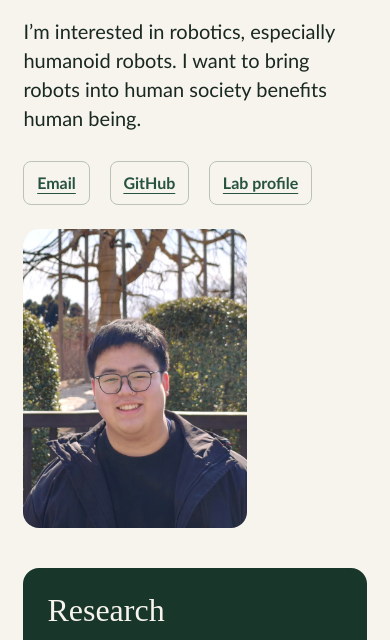
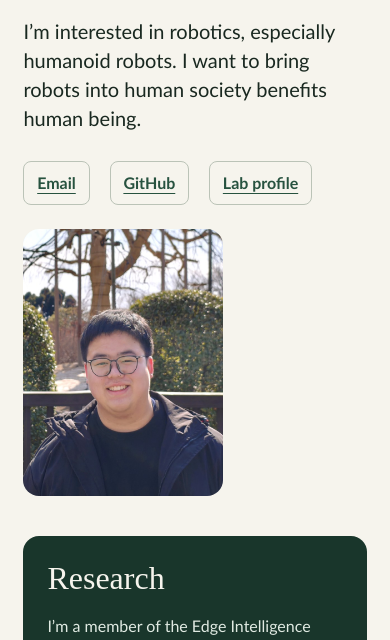
Before and after one commit to TenneyXu/tenneyxu.github.io, a plain HTML site: page index.html in a window 390 px wide. Shown: the part 204-844 px from the top of the page. Drawn offline with Linux system fonts and the light colour scheme.

Commit message:
Reduce homepage portrait size

```diff
--- a/index.html
+++ b/index.html
@@ -22,11 +22,11 @@
     .profile-links { margin-top: 1.75rem; }
     .profile-links a { display: inline-flex; align-items: center; min-height: 2.75rem; border: 1px solid #bbc3b7; border-radius: .5rem; padding: .45rem .8rem; font-weight: 600; }
     .profile-links a:hover { background: #e7ece4; text-decoration-thickness: 2px; }
-    .hero { display: grid; grid-template-columns: minmax(0, 1fr) clamp(12rem, 24vw, 17rem); gap: clamp(1.5rem, 5vw, 4rem); align-items: center; }
+    .hero { display: grid; grid-template-columns: minmax(0, 1fr) clamp(10.5rem, 21vw, 15rem); gap: clamp(1.5rem, 5vw, 4rem); align-items: center; }
     .portrait { display: block; width: 100%; height: auto; border-radius: 1rem; }
     @media (max-width: 640px) {
       .hero { grid-template-columns: 1fr; }
-      .portrait { max-width: 14rem; }
+      .portrait { max-width: 12.5rem; }
     }
     section { margin-top: clamp(2.5rem, 6vw, 4rem); border-top: 1px solid #bbc3b7; padding-top: 1.75rem; }
     h2 { font-size: 2rem; }
```
